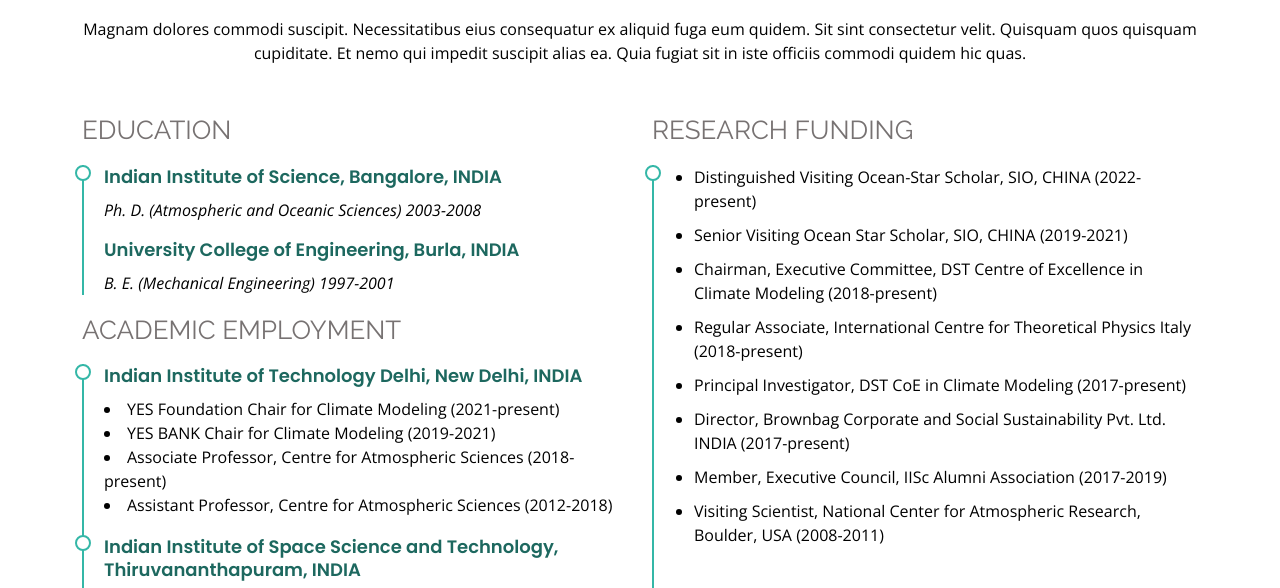
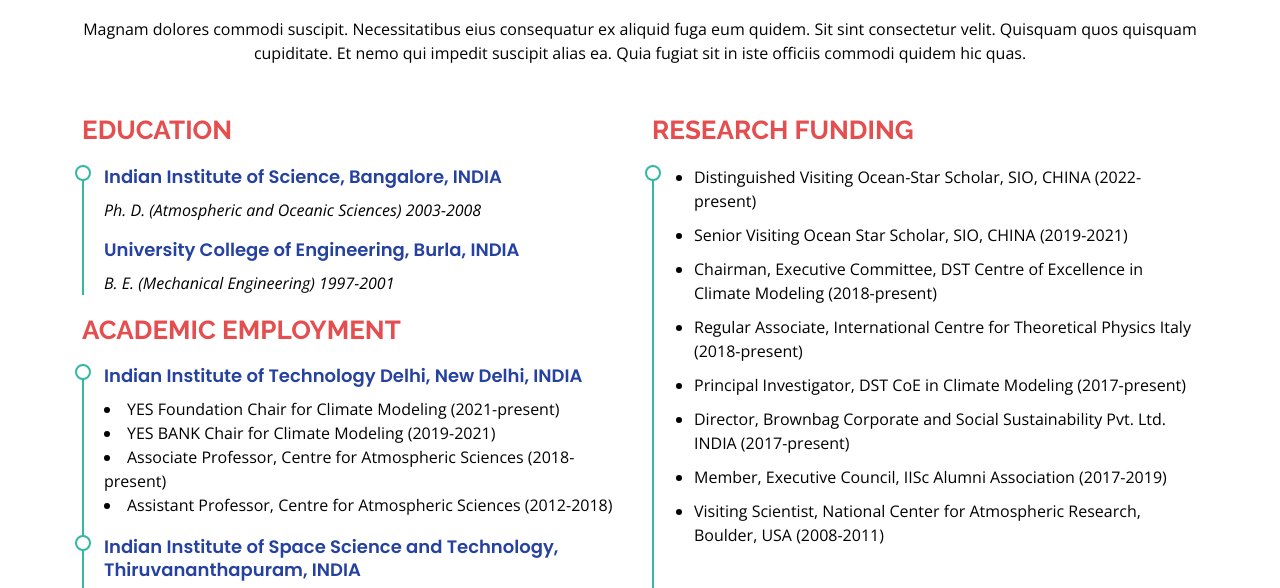
Before and after one commit to Aryan10333/SK-Mishra-Web, a plain HTML site: page Kelly/resume.html in a window 1280 px wide. Shown: the part 211-799 px from the top of the page. Drawn offline with nearby package versions, Linux system fonts and the light colour scheme.

Commit message:
small change

```diff
--- a/Kelly/assets/css/style.css
+++ b/Kelly/assets/css/style.css
@@ -71,7 +71,8 @@ h6 {
 }
 
 #main h3 {
-  color: #777272;
+  color: #e44e4e;
+  font-weight: bold;
 }
 
 @media (max-width: 992px) {
@@ -537,6 +538,7 @@ h6 {
   font-size: 22px;
 }
 
+
 #hero .btn-about {
   font-family: "Raleway", sans-serif;
   text-transform: uppercase;
@@ -853,8 +855,9 @@ section {
   font-weight: 400;
   margin-top: 20px;
   margin-bottom: 20px;
-  color: #222222;
+  color: #c40f0f;
 }
+
 
 .resume .resume-item {
   padding: 0 0 20px 20px;
@@ -863,12 +866,14 @@ section {
   position: relative;
 }
 
+
+
 .resume .resume-item h4 {
   line-height: 23px;
   font-size: 18px;
   font-weight: 600;
   font-family: "Poppins", sans-serif;
-  color: #1d685f;
+  color: #2642a1;
   margin-bottom: 10px;
 }
 
```
Also changed, not shown: Kelly/resume.html (+6 -7 lines).
